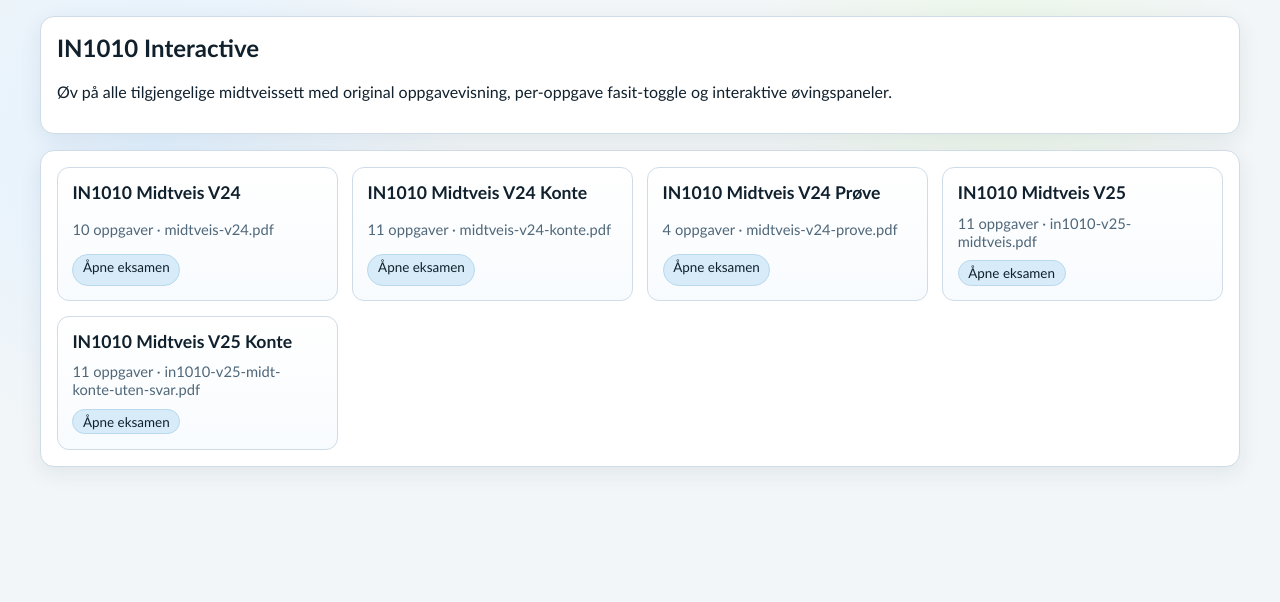
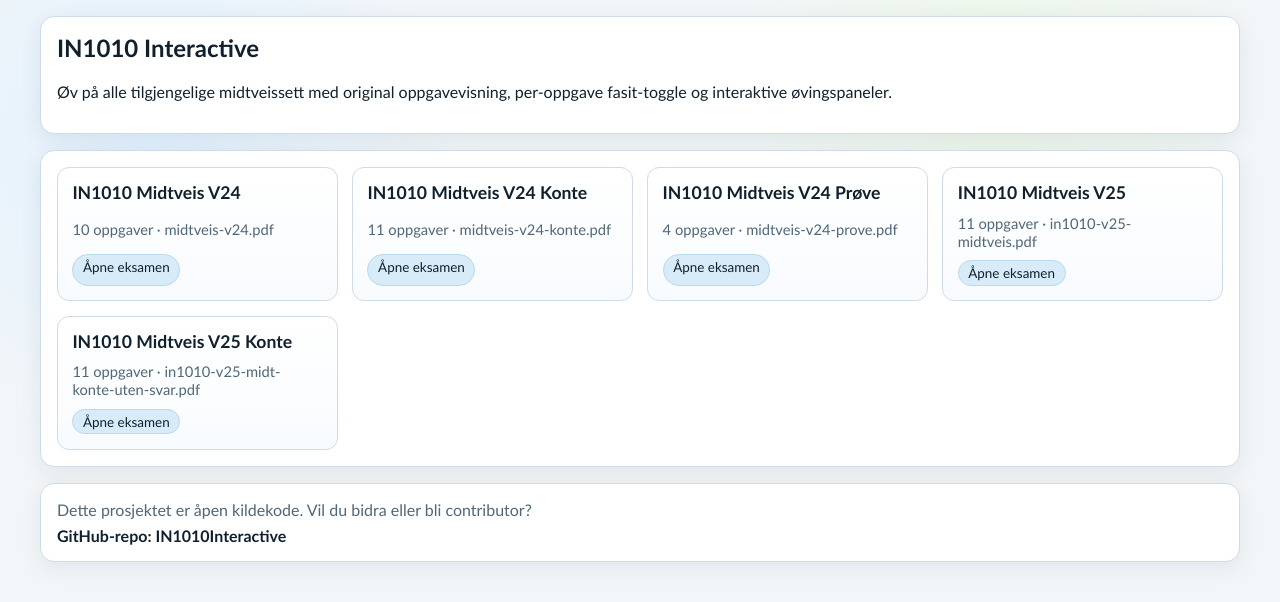
Before and after one commit to JacobStarheim/IN1010Interactive, a Next.js app: page / in a window 1280 px wide. Shown: the top 602 px of the page. Built offline with nearby package versions, Linux system fonts and the light colour scheme.

Commit message:
Add open-source contributor note on homepage

```diff
--- a/src/app/page.module.css
+++ b/src/app/page.module.css
@@ -38,3 +38,18 @@
   border: 1px solid #b8d9ee;
   font-size: 0.84rem;
 }
+
+.openSource {
+  display: grid;
+  gap: 0.45rem;
+}
+
+.openSource p {
+  margin: 0;
+  color: var(--muted);
+}
+
+.openSourceLink {
+  justify-self: start;
+  font-weight: 600;
+}
--- a/src/app/page.tsx
+++ b/src/app/page.tsx
@@ -25,6 +25,20 @@ export default function HomePage() {
           </Link>
         ))}
       </section>
+
+      <section className={`card ${styles.openSource}`}>
+        <p>
+          Dette prosjektet er åpen kildekode. Vil du bidra eller bli contributor?
+        </p>
+        <a
+          href="https://github.com/JacobStarheim/IN1010Interactive"
+          target="_blank"
+          rel="noreferrer"
+          className={styles.openSourceLink}
+        >
+          GitHub-repo: IN1010Interactive
+        </a>
+      </section>
     </main>
   );
 }
```
